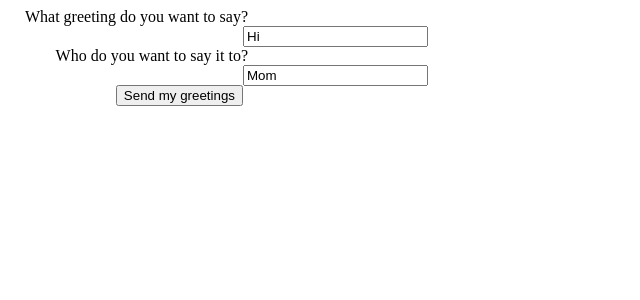
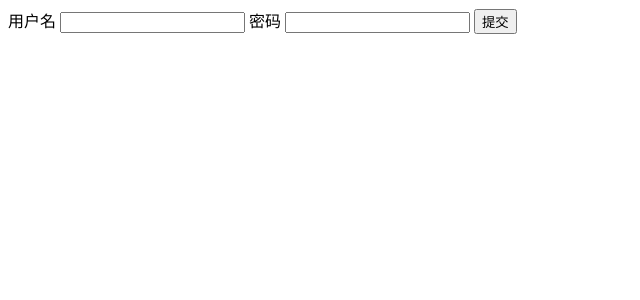
Before and after one commit to paxzhu/Test_For_PHNBooks, a Flask app: template templates/form.html in a window 1280 px wide. Shown: the top 300 px of the page, without its empty margins (0-640 px from the left). Run offline with Flask 3, Linux system fonts and the light colour scheme; the template is opened without the code that fills it, so the values that code supplies are empty.

```diff
--- a/app.py
+++ b/app.py
@@ -1,4 +1,4 @@
-from flask import Flask, request
+from flask import Flask, request, render_template
 import pymysql
 
 app = Flask(__name__)
@@ -6,22 +6,23 @@ app = Flask(__name__)
 from db_account_config import db_kwargs
 connection = pymysql.connect(**db_kwargs)
 
-@app.route('/login', methods=['POST'])
+@app.route('/login', )
 def login():
-    username = request.form['username']
-    password = request.form['password']
+    # username = request.form['username']
+    # password = request.form['password']
 
-    sql = "SELECT Password FROM User WHERE Username=%s"
+    # sql = "SELECT Password FROM User WHERE Username=%s"
 
-    cursor = connection.cursor()
-    cursor.execute(sql, (username))
-    data = cursor.fetchone()
-    connection.commit()
+    # cursor = connection.cursor()
+    # cursor.execute(sql, (username))
+    # data = cursor.fetchone()
+    # connection.commit()
 
-    if data[0] == password:
-        return 'status: success'
-    else:
-        return 'status: failed'
+    # if data[0] == password:
+    #     return 'status: success'
+    # else:
+    #     return 'status: failed'
+    return render_template('form.html')
 
 if __name__ == '__main__':
     app.run(debug=True)
--- a/templates/form.html
+++ b/templates/form.html
@@ -3,40 +3,14 @@
     <head>
       <meta charset="utf-8">
       <title>Python form submission example</title>
-      <style>
-        form {
-          width: 420px;
-        }
-
-        div {
-          margin-bottom: 20px;
-        }
-
-        label {
-          display: inline-block;
-          width: 240px;
-          text-align: right;
-          padding-right: 10px;
-        }
-
-        button, input {
-          float: right;
-        }
-      </style>
     </head>
     <body>
-      <form method="post" action="{{ url_for('hello') }}">
-        <div>
-          <label for="say">What greeting do you want to say?</label>
-          <input name="say" id="say" value="Hi">
-        </div>
-        <div>
-          <label for="to">Who do you want to say it to?</label>
-          <input name="to" id="to" value="Mom">
-        </div>
-        <div>
-          <button>Send my greetings</button>
-        </div>
+      <form role="form" method="post" action="{{ url_for('login') }}">
+        <label for="username">用户名</label>
+        <input type="text" id="username" name="username">
+        <label for="password">密码</label>
+        <input type="password" id="password" name="password">
+        <button type="submit">提交</button>
       </form>
     </body>
   </html>
--- a/templates/greeting.html
+++ b/templates/greeting.html
@@ -5,6 +5,6 @@
       <title>Greeting</title>
     </head>
     <body>
-      <p>{{say}}  {{to}}</p>
+      <p>Login status: {{ status }}</p>
     </body>
   </html>
--- a/templates/login.html
+++ b/templates/login.html
@@ -5,7 +5,7 @@
       <title>Login</title>
     </head>
     <body>
-        <form role="form" method="post" action="{{ url_for('login') }}">
+        <form role="form" method="post" action="http://127.0.0.1:5000/login">
             <label for="username">用户名</label>
             <input type="text" id="username" name="username">
             <label for="password">密码</label>
```
Also changed, not shown: test.py (added, +29 -0 lines).
